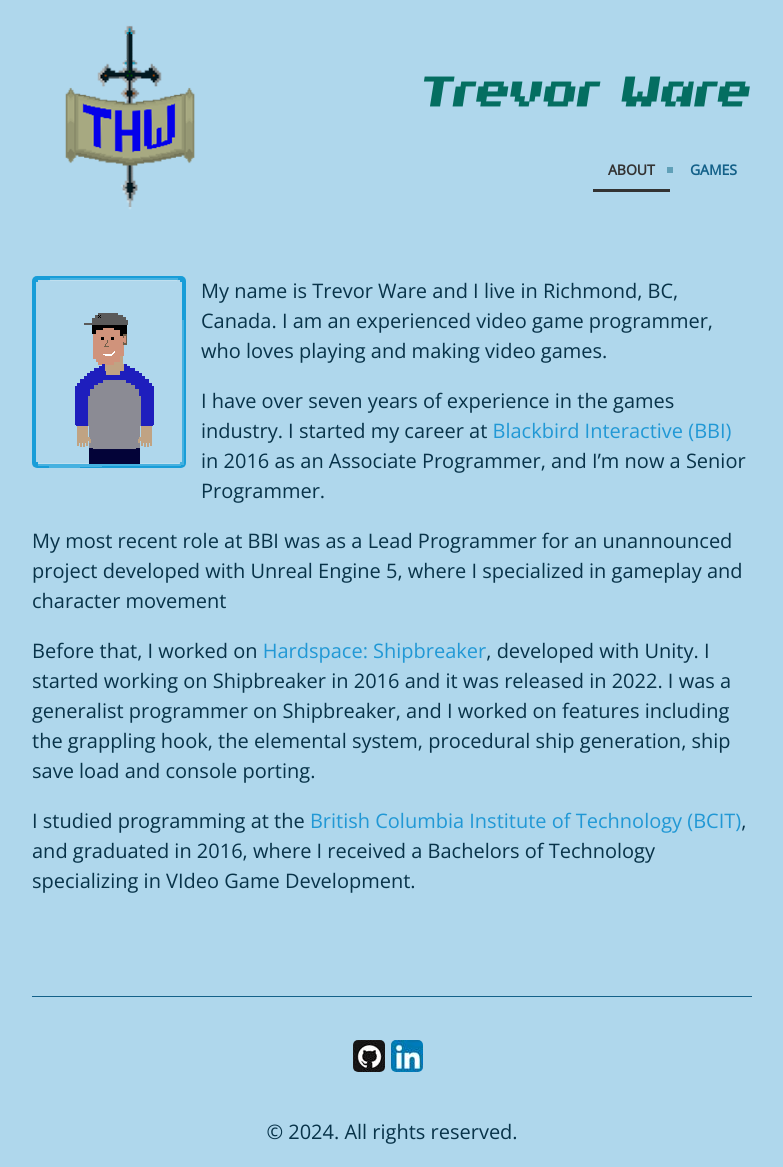
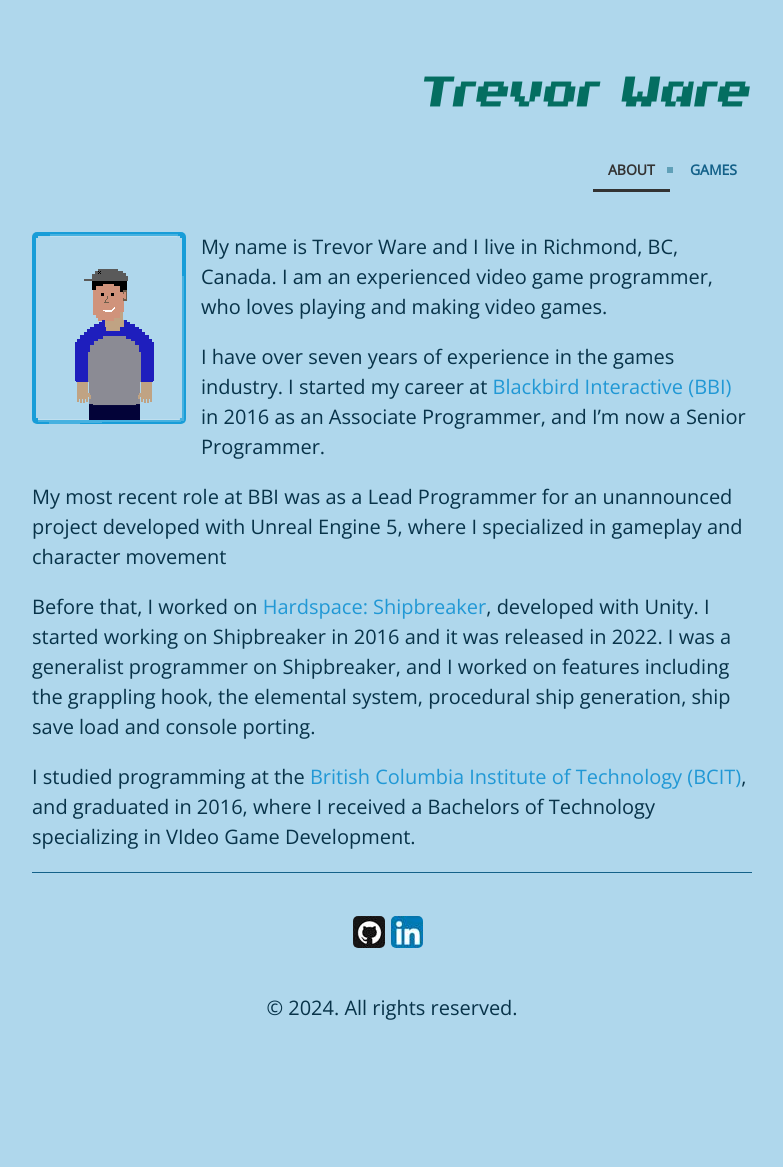
Before and after one commit to twarrre/twarrre.github.io, a Jekyll site: the page built from index.md, in a window 1280 px wide. Shown: the whole page, without its empty margins (248-1031 px from the left). Built offline with Jekyll 4.4.1, drawn with Linux system fonts in a browser that asks for light colours; after the commit the page ends 1043 px from its top, so only the background shows below that.

Commit message:
Remove logo and fix some formatting

```diff
--- a/_layouts/default.html
+++ b/_layouts/default.html
@@ -10,11 +10,6 @@
           </a>-->
         <!--</h3>-->
 		<!--<h3 class="masthead-title">-->
-    <div id="logodiv">
-      <a href="/" title="Home">
-        <img class = "logo" src="{{ site.url }}/assets/logo/logo2.png" alt="logo">
-      </a>
-    </div>
 
     <div id="namediv">
       <a href="/" title="Home">
--- a/index.md
+++ b/index.md
@@ -14,9 +14,6 @@
 
 I studied programming at the <a href="http://www.bcit.ca">British Columbia Institute of Technology (BCIT)</a>, and graduated in 2016, where I received a Bachelors of Technology specializing in VIdeo Game Development.
 
-<br>
-<br>
-
 <meta http-equiv='cache-control' content='no-cache'>
 <meta http-equiv='expires' content='0'>
 <meta http-equiv='pragma' content='no-cache'>
```
Also changed, not shown: about.md (+0 -3 lines).
